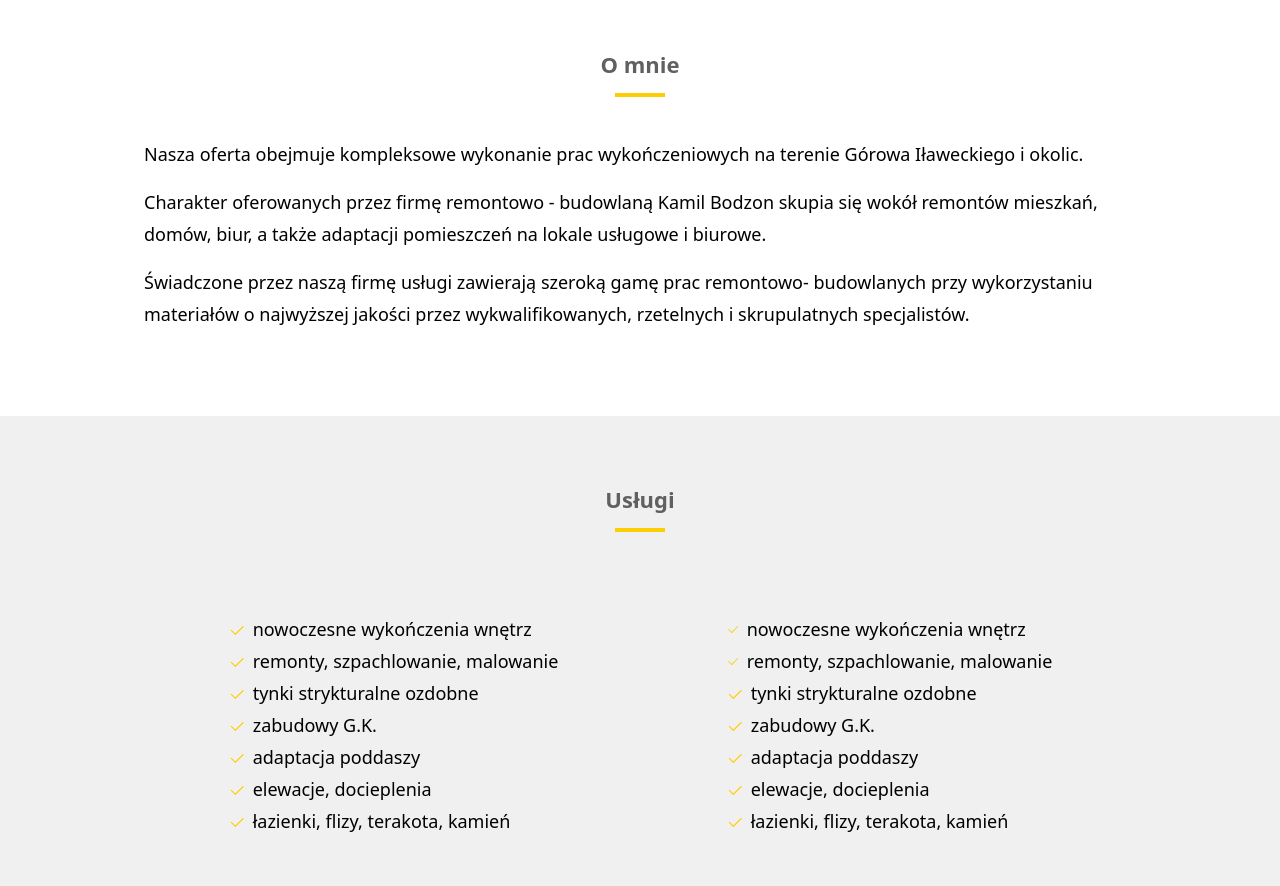
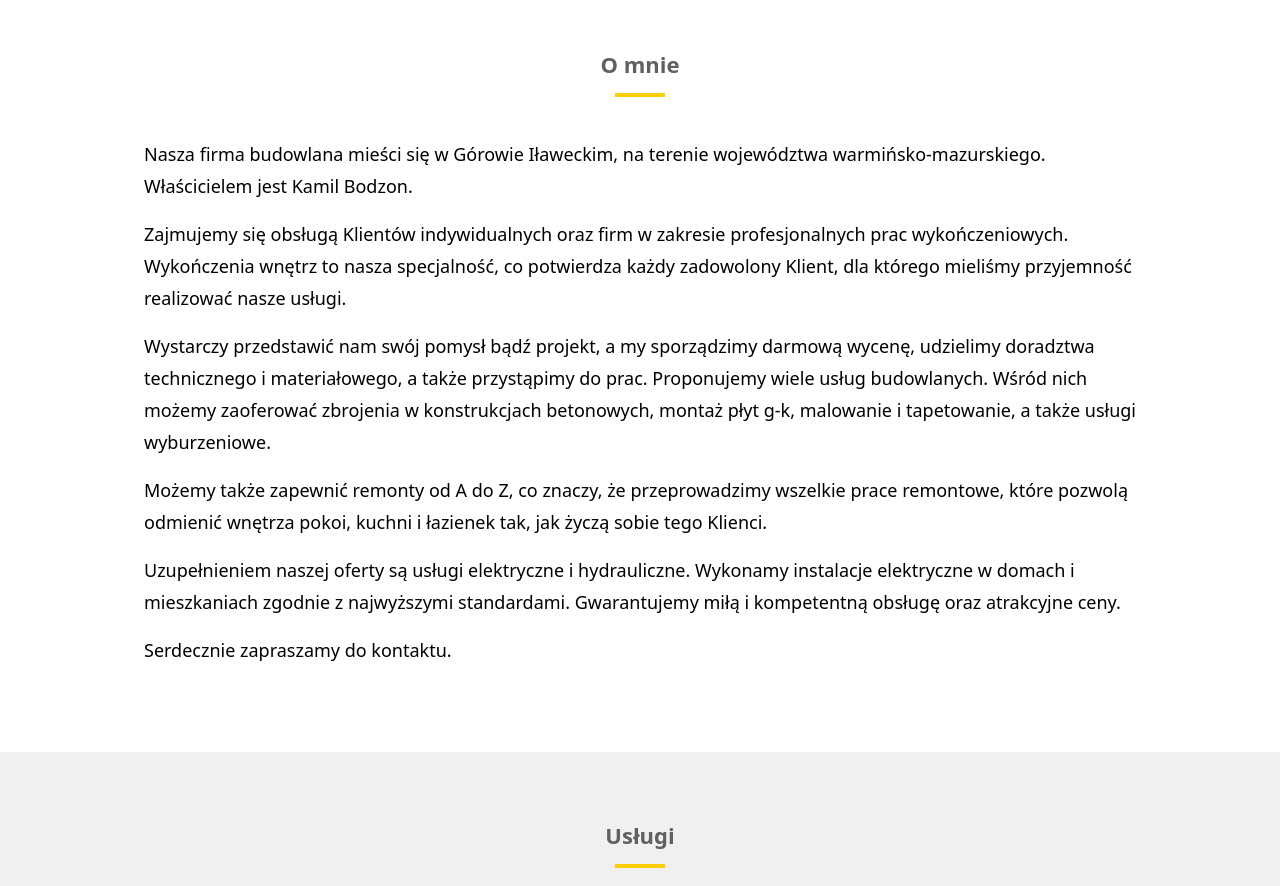
Before and after one commit to KolodziejczykTomasz/bodzon, a Gatsby site: page / in a window 1280 px wide. Shown: the part 620-1506 px from the top of the page. Built offline with nearby package versions, Linux system fonts and the light colour scheme; Gatsby itself is replaced by a stand-in of ours.

Commit message:
Changed styles component.

```diff
--- a/src/components/about.js
+++ b/src/components/about.js
@@ -50,20 +50,36 @@ const About = () => {
       <Container>
         <Description>
           <p>
-            Nasza oferta obejmuje kompleksowe wykonanie prac wykończeniowych na
-            terenie Górowa Iławeckiego i okolic.
+            Nasza firma budowlana mieści się w Górowie Iławeckim, na terenie
+            województwa warmińsko-mazurskiego. Właścicielem jest Kamil Bodzon.
+          </p>
+
+          <p>
+            Zajmujemy się obsługą Klientów indywidualnych oraz firm w zakresie
+            profesjonalnych prac wykończeniowych. Wykończenia wnętrz to nasza
+            specjalność, co potwierdza każdy zadowolony Klient, dla którego
+            mieliśmy przyjemność realizować nasze usługi.
           </p>
           <p>
-            Charakter oferowanych przez firmę remontowo - budowlaną Kamil Bodzon
-            skupia się wokół remontów mieszkań, domów, biur, a także adaptacji
-            pomieszczeń na lokale usługowe i biurowe.
+            Wystarczy przedstawić nam swój pomysł bądź projekt, a my sporządzimy
+            darmową wycenę, udzielimy doradztwa technicznego i materiałowego, a
+            także przystąpimy do prac. Proponujemy wiele usług budowlanych.
+            Wśród nich możemy zaoferować zbrojenia w konstrukcjach betonowych,
+            montaż płyt g-k, malowanie i tapetowanie, a także usługi
+            wyburzeniowe.
           </p>
           <p>
-            Świadczone przez naszą firmę usługi zawierają szeroką gamę prac
-            remontowo- budowlanych przy wykorzystaniu materiałów o najwyższej
-            jakości przez wykwalifikowanych, rzetelnych i skrupulatnych
-            specjalistów.
+            Możemy także zapewnić remonty od A do Z, co znaczy, że
+            przeprowadzimy wszelkie prace remontowe, które pozwolą odmienić
+            wnętrza pokoi, kuchni i łazienek tak, jak życzą sobie tego Klienci.
           </p>
+          <p>
+            Uzupełnieniem naszej oferty są usługi elektryczne i hydrauliczne.
+            Wykonamy instalacje elektryczne w domach i mieszkaniach zgodnie z
+            najwyższymi standardami. Gwarantujemy miłą i kompetentną obsługę
+            oraz atrakcyjne ceny.
+          </p>
+          <p>Serdecznie zapraszamy do kontaktu.</p>
         </Description>
       </Container>
     </Section>
--- a/src/components/footer.js
+++ b/src/components/footer.js
@@ -1,6 +1,7 @@
 import * as React from "react"
 import { MailIcon, PhoneIcon } from "./icons"
 import { Link } from "gatsby"
+import { Title } from "../components/title"
 
 import styled from "styled-components"
 
@@ -232,9 +233,18 @@ const ListItem = styled.li`
     display: flex;
   }
 `
+const WrapperTitle = styled.div`
+  display: flex;
+  justify-content: center;
+  align-items: center;
+  width: 100%;
+`
 
 export const Footer = () => (
   <Section id="footer">
+    <WrapperTitle>
+      <Title isCenter isWhite>Napisz do nas</Title>
+    </WrapperTitle>
     <Wrapper>
       <Content>
         <div>
--- a/src/components/title.js
+++ b/src/components/title.js
@@ -12,7 +12,7 @@ const Wrapper = styled.div`
   font-size: ${({ isSmall }) => (isSmall ? "15px" : "22px")};
   font-weight: 700;
   padding: 30px 0;
-  color: #606060;
+  color: ${({ isWhite }) => (isWhite ? "white" : "#606060")};
   :after {
     content: "";
     position: absolute;
```
